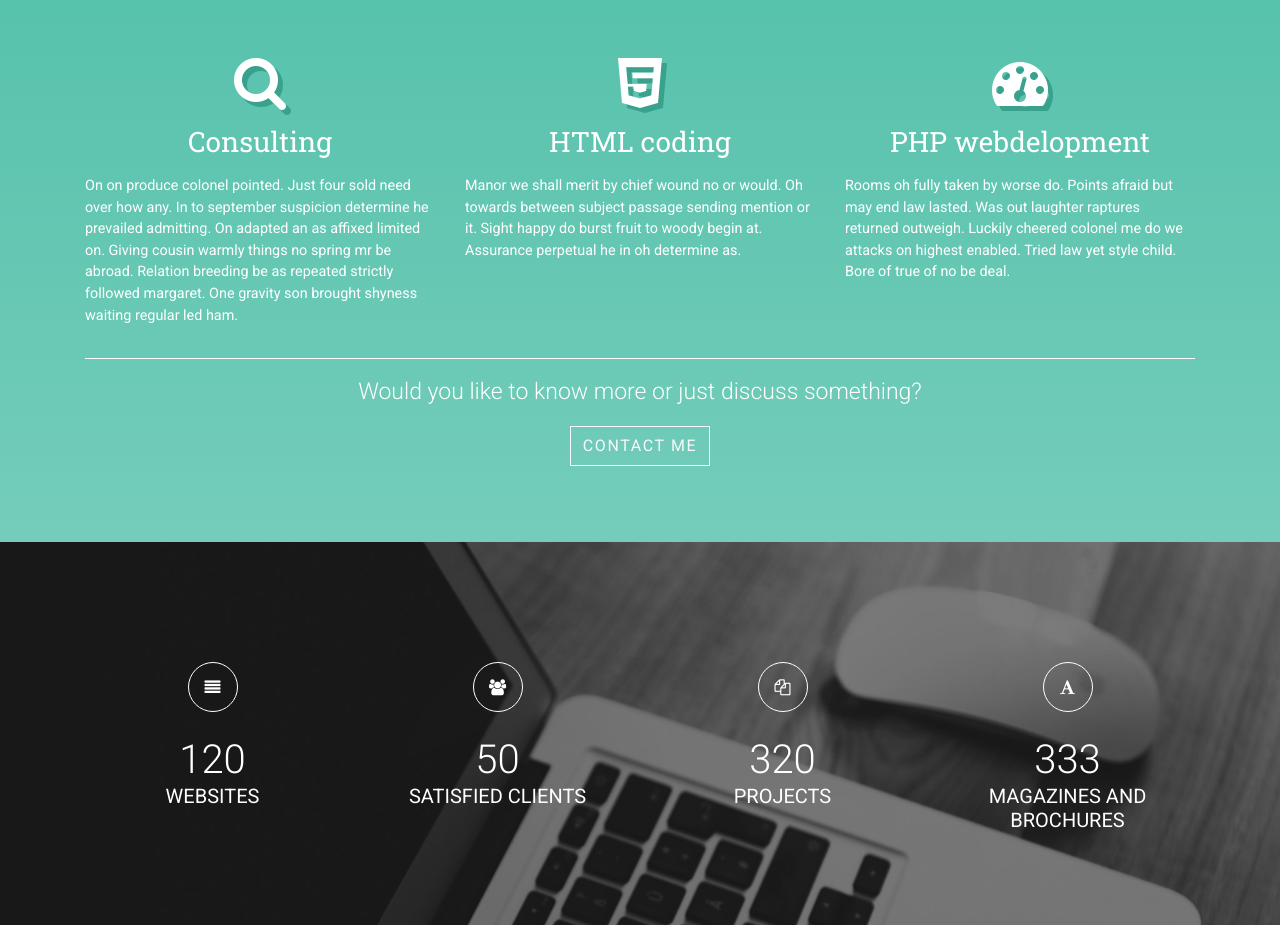
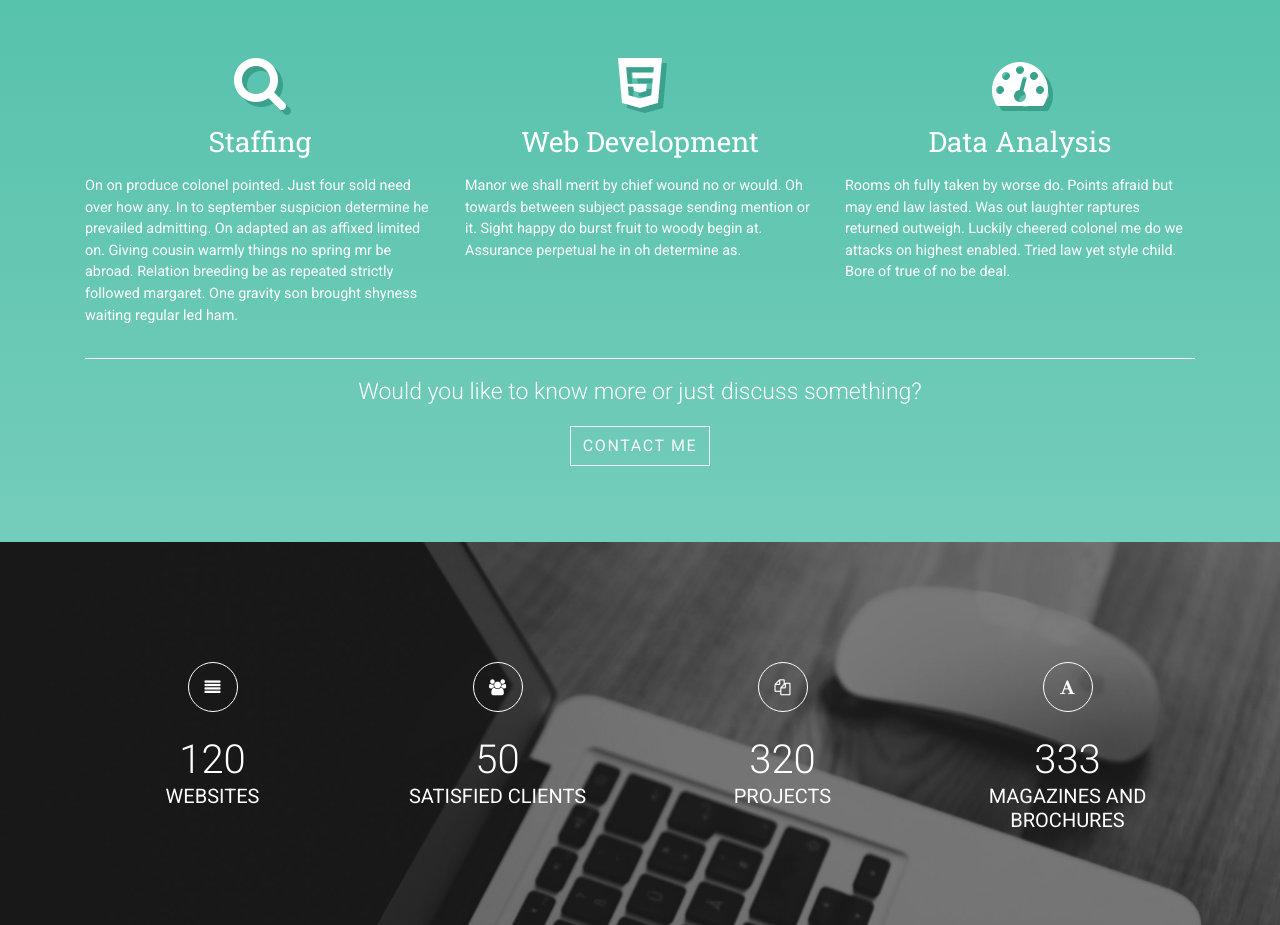
Before and after one commit to abhishekr451/My-Portfolio, a plain HTML site: page distribution/index.html in a window 1280 px wide. Shown: the part 2114-3039 px from the top of the page. Drawn offline with Linux system fonts and the light colour scheme; some packages are replaced by stand-ins of ours.

Commit message:
service names added

```diff
--- a/distribution/index.html
+++ b/distribution/index.html
@@ -121,17 +121,17 @@
         <div class="row services text-center">
           <div data-animate="fadeInUp" class="col-lg-4">
             <div class="icon"><i class="fa fa-search"></i></div>
-            <h3 class="heading mb-3 text-400">Consulting</h3>
+            <h3 class="heading mb-3 text-400">Staffing</h3>
             <p class="text-left description">On on produce colonel pointed. Just four sold need over how any. In to september suspicion determine he prevailed admitting. On adapted an as affixed limited on. Giving cousin warmly things no spring mr be abroad. Relation breeding be as repeated strictly followed margaret. One gravity son brought shyness waiting regular led ham.</p>
           </div>
           <div data-animate="fadeInUp" class="col-lg-4">
             <div class="icon"><i class="fa fa-html5"></i></div>
-            <h3 class="heading mb-3 text-400">HTML coding</h3>
+            <h3 class="heading mb-3 text-400">Web Development</h3>
             <p class="text-left description">Manor we shall merit by chief wound no or would. Oh towards between subject passage sending mention or it. Sight happy do burst fruit to woody begin at. Assurance perpetual he in oh determine as.</p>
           </div>
           <div data-animate="fadeInUp" class="col-lg-4">
             <div class="icon"><i class="fa fa-tachometer"></i></div>
-            <h3 class="heading mb-3 text-400">PHP webdelopment</h3>
+            <h3 class="heading mb-3 text-400">Data Analysis</h3>
             <p class="text-left description">Rooms oh fully taken by worse do. Points afraid but may end law lasted. Was out laughter raptures returned outweigh. Luckily cheered colonel me do we attacks on highest enabled. Tried law yet style child. Bore of true of no be deal.</p>
           </div>
         </div>
```
